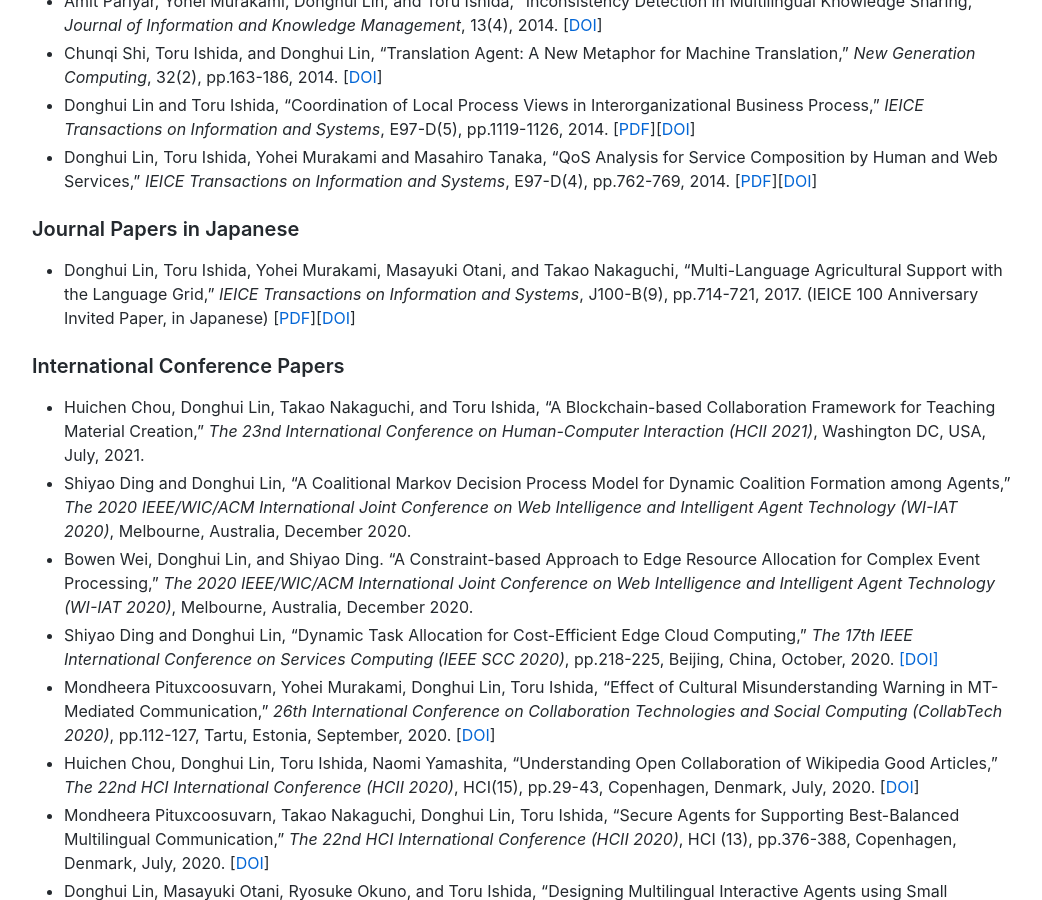
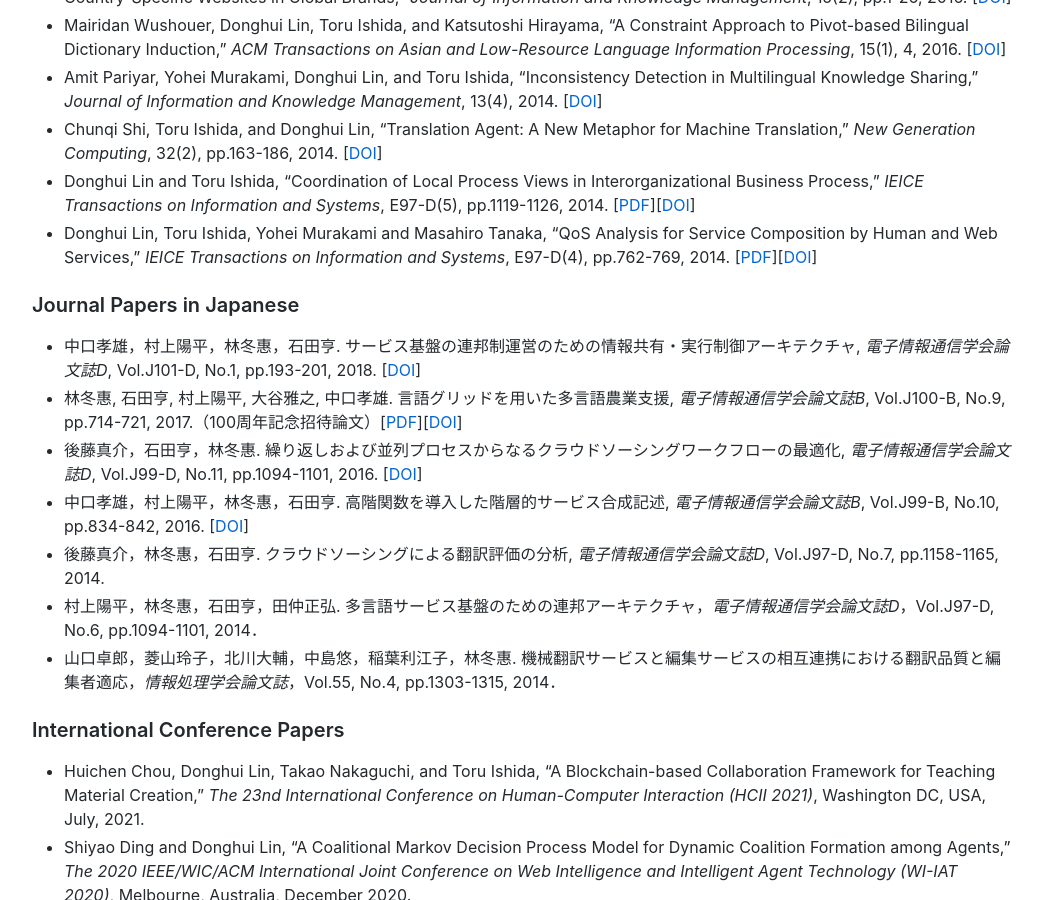
Before and after one commit to lindh/lindh.github.io, a Jekyll site: the page built from index.md, in a window 1280 px wide and 900 px high, scrolled down 3632 px. Shown: the whole window, without its empty margins (118-1160 px from the left). Built offline with Jekyll 4.4.1, drawn with Linux system fonts in a browser that asks for light colours; comment, search, counter and statistics services are not loaded; some of the changed text lies outside the part shown.

Commit message:
minor update

```diff
--- a/index.md
+++ b/index.md
@@ -3,7 +3,8 @@
 ---
 
 <img align="left" src="./images/lin.jpg"/>
-
+   [Global Information Network Laboratory (Takayuki Ito Laboratory)](http://www.agent.soc.i.kyoto-u.ac.jp/)
+   <br>
    [Department of Social Informatics](http://www.soc.i.kyoto-u.ac.jp/en/), [Graduate School of Informatics](http://www.i.kyoto-u.ac.jp/en/), [Kyoto University](https://www.kyoto-u.ac.jp/en/)
    <br>
    <br>
@@ -95,7 +97,13 @@
 - Donghui Lin, Toru Ishida, Yohei Murakami and Masahiro Tanaka, "QoS Analysis for Service Composition by Human and Web Services," _IEICE Transactions on Information and Systems_, E97-D(4), pp.762-769, 2014. [[PDF](./files/IEICE201404_Lin.pdf)][[DOI](https://doi.org/10.1587/transinf.E97.D.762)]
 
 ### Journal Papers in Japanese
-- Donghui Lin, Toru Ishida, Yohei Murakami, Masayuki Otani, and Takao Nakaguchi, "Multi-Language Agricultural Support with the Language Grid," _IEICE Transactions on Information and Systems_, J100-B(9), pp.714-721, 2017. (IEICE 100 Anniversary Invited Paper, in Japanese) [[PDF](./files/j100-b_9_714.pdf)][[DOI](https://doi.org/10.14923/transcomj.2016SHI0008)]
+- 中口孝雄，村上陽平，林冬惠，石田亨. サービス基盤の連邦制運営のための情報共有・実行制御アーキテクチャ, _電子情報通信学会論文誌D_, Vol.J101-D, No.1, pp.193-201, 2018. [[DOI](https://doi.org/10.14923/transinfj.2017JDP7011)]
+- 林冬惠, 石田亨, 村上陽平, 大谷雅之, 中口孝雄. 言語グリッドを用いた多言語農業支援, _電子情報通信学会論文誌B_, Vol.J100-B, No.9, pp.714-721, 2017.（100周年記念招待論文）[[PDF](./files/j100-b_9_714.pdf)][[DOI](https://doi.org/10.14923/transcomj.2016SHI0008)]
+- 後藤真介，石田亨，林冬惠. 繰り返しおよび並列プロセスからなるクラウドソーシングワークフローの最適化, _電子情報通信学会論文誌D_, Vol.J99-D, No.11, pp.1094-1101, 2016. [[DOI](https://doi.org/10.14923/transinfj.2016JDP7031)]
+- 中口孝雄，村上陽平，林冬惠，石田亨. 高階関数を導入した階層的サービス合成記述, _電子情報通信学会論文誌B_, Vol.J99-B, No.10, pp.834-842, 2016. [[DOI](https://doi.org/10.14923/transcomj.2016IAP0016)]
+- 後藤真介，林冬惠，石田亨. クラウドソーシングによる翻訳評価の分析, _電子情報通信学会論文誌D_, Vol.J97-D, No.7, pp.1158-1165, 2014.
+- 村上陽平，林冬惠，石田亨，田仲正弘. 多言語サービス基盤のための連邦アーキテクチャ，_電子情報通信学会論文誌D_，Vol.J97-D, No.6, pp.1094-1101, 2014．
+- 山口卓郎，菱山玲子，北川大輔，中島悠，稲葉利江子，林冬惠. 機械翻訳サービスと編集サービスの相互連携における翻訳品質と編集者適応，_情報処理学会論文誌_，Vol.55, No.4, pp.1303-1315, 2014．
 
 ### International Conference Papers
 - Huichen Chou, Donghui Lin, Takao Nakaguchi, and Toru Ishida, “A Blockchain-based Collaboration Framework for Teaching Material Creation,” _The 23nd International Conference on Human-Computer Interaction (HCII 2021)_, Washington DC, USA, July, 2021.
```
Also changed, not shown: other parts of index.md (+4 -3 lines).
